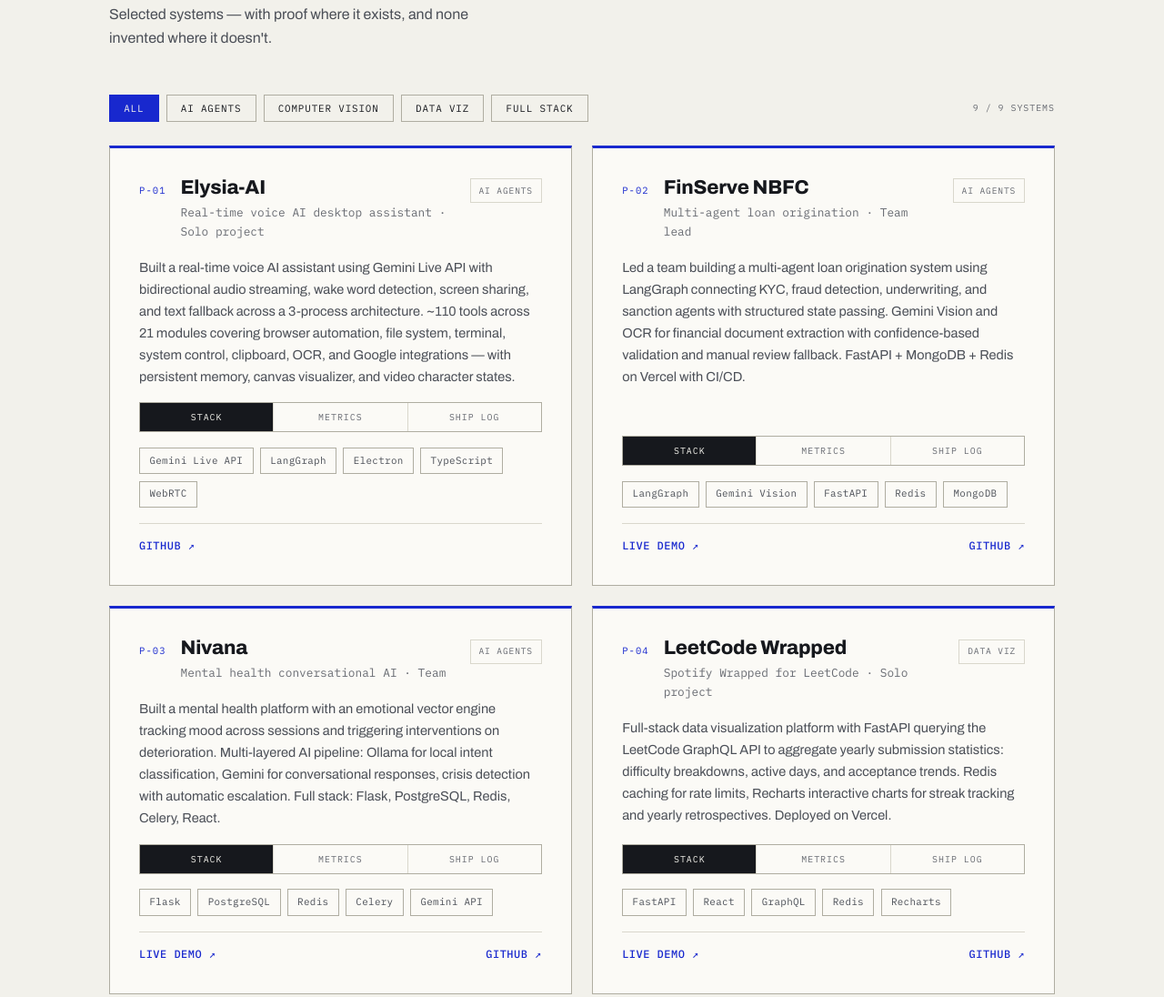
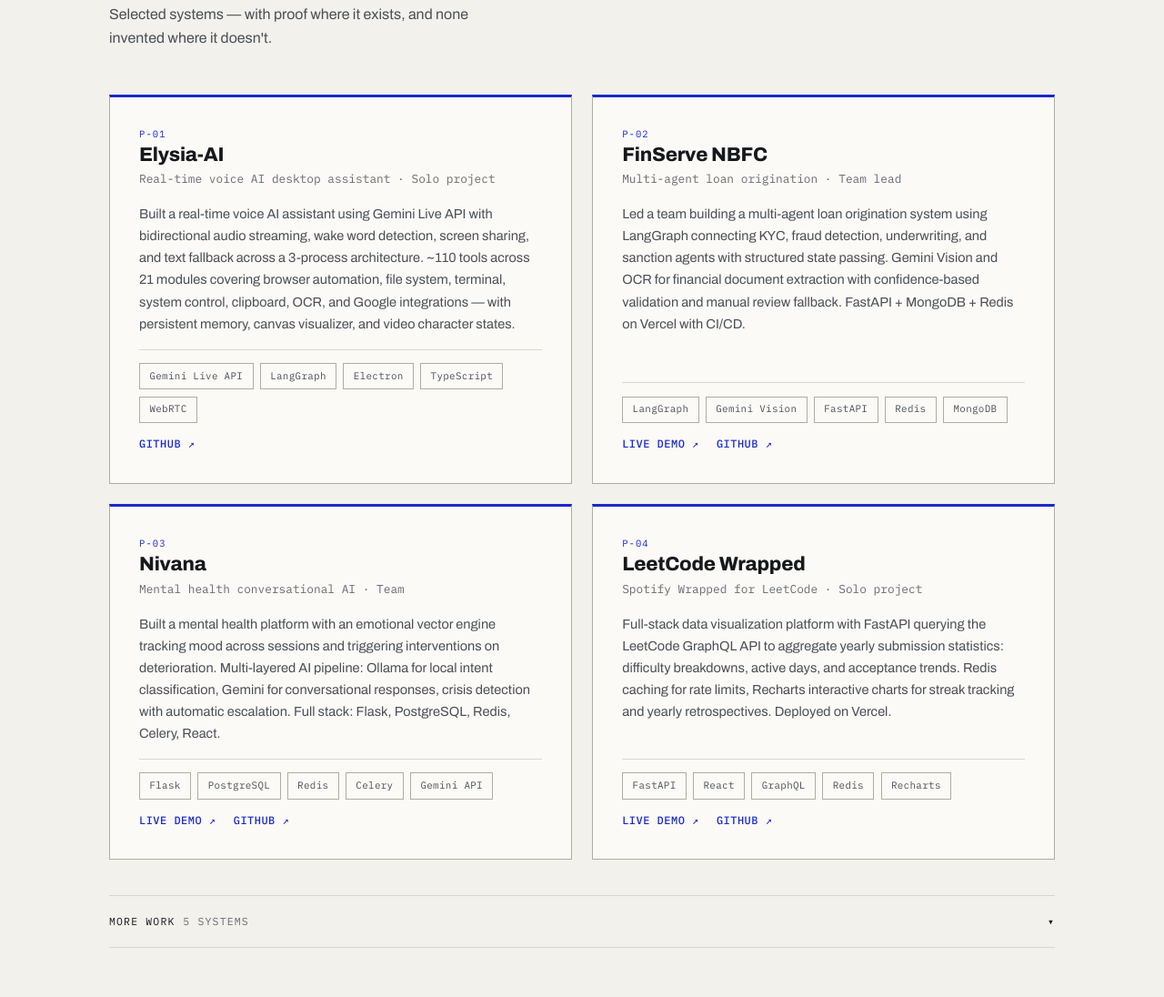
Before and after one commit to SarangRao20/sarang-portfolio, a website: page index.html in a window 1280 px wide. Shown: the part 2800-3896 px from the top of the page at 91% size. Drawn offline with nearby package versions, Linux system fonts and the light colour scheme.

Commit message:
Projects: clean 4-card featured + collapsible MORE WORK; drop EY Proto, add HP Battery Limiter

```diff
--- a/index.html
+++ b/index.html
@@ -295,8 +295,12 @@
                     <h2 class="sec-title">Projects</h2>
                     <p class="sec-sub">Selected systems — with proof where it exists, and none invented where it doesn't.</p>
                 </header>
-                <div class="proj-filters" id="proj-filters" role="group" aria-label="Filter projects by category"></div>
-                <div class="proj-grid" id="project-grid"><!-- populated by script.js --></div>
+                <div class="feat-grid" id="featured-grid"><!-- populated by script.js --></div>
+
+                <details class="more-work">
+                    <summary class="more-summary mono">MORE WORK <span class="more-count mono" id="more-count"></span><span class="more-chevron" aria-hidden="true">▾</span></summary>
+                    <ul class="more-list" id="more-work"><!-- populated by script.js --></ul>
+                </details>
             </div>
         </section>
 
--- a/script.js
+++ b/script.js
@@ -147,12 +147,12 @@ const data = {
             ]
         },
         {
-            title: 'EY Proto',
-            category: 'AI AGENTS',
-            description: 'Conversational loan negotiation with 5-step compliance ladder and 3-tier decisioning (auto-approve, manual review, reject) using Gemini agents and spaCy NER.',
-            metric: 'FINTECH · NER',
+            title: 'HP Battery Charge Limiter',
+            category: 'TOOLS & SYSTEMS',
+            description: 'Reverse-engineered HP EC firmware to control battery charge limits — a safety fix shared openly for the community.',
+            metric: 'EC FIRMWARE · 2023',
             links: [
-                { name: 'GITHUB ↗', url: 'https://github.com/SarangRao20/EY_proto' }
+                { name: 'GITHUB ↗', url: 'https://github.com/SarangRao20' }
             ]
         }
     ],
@@ -169,8 +169,7 @@ const data = {
         { value: 1, suffix: '%', label: 'TOP NATIONAL · RELIANCE SCHOLAR' },
         { value: 4, suffix: '+', label: 'PROD SYSTEMS · LIVE' },
         { value: 5, suffix: '', label: 'INTERNS LED' }
-    ],
-    projectFilters: ['ALL', 'AI AGENTS', 'COMPUTER VISION', 'DATA VIZ', 'FULL STACK']
+    ]
 };
 
 // ===== RENDERERS =====
@@ -200,93 +199,42 @@ function renderExperience() {
     `).join('');
 }
 
-let projectFilter = 'ALL';
-
-function renderProjectFilters() {
-    const el = document.getElementById('proj-filters');
+function renderFeatured() {
+    const el = document.getElementById('featured-grid');
     if (!el) return;
-    el.innerHTML = data.projectFilters.map(f => `
-        <button class="proj-chip mono${f === projectFilter ? ' active' : ''}" data-filter="${f}" type="button" aria-pressed="${f === projectFilter}">${f}</button>
-    `).join('') + '<span class="proj-count mono" id="proj-count"></span>';
-}
-
-function renderProjects() {
-    const el = document.getElementById('project-grid');
-    if (!el) return;
-    const all = [...data.featuredProjects, ...data.additionalProjects];
-    const list = projectFilter === 'ALL' ? all : all.filter(p => p.category === projectFilter);
-    el.innerHTML = list.map(p => {
-        const isFeatured = !!p.metrics;
-        const group = isFeatured ? data.featuredProjects : data.additionalProjects;
-        const number = (isFeatured ? 0 : data.featuredProjects.length) + group.indexOf(p) + 1;
-        const num = 'P-' + String(number).padStart(2, '0');
-        return `
-        <article class="proj-ticket${isFeatured ? ' is-featured' : ''} reveal" data-cat="${p.category}">
-            <header class="proj-head">
-                <span class="proj-id mono">${num}</span>
-                <div class="proj-head-main">
-                    <h3 class="proj-title">${p.title}</h3>
-                    ${p.subtitle ? `<p class="proj-sub mono">${p.subtitle}</p>` : ''}
-                </div>
-                <span class="proj-cat mono">${p.category}</span>
+    el.innerHTML = data.featuredProjects.map((p, i) => `
+        <article class="feat-card reveal">
+            <header class="feat-head">
+                <span class="feat-id mono">P-${String(i + 1).padStart(2, '0')}</span>
+                <h3 class="feat-title">${p.title}</h3>
+                ${p.subtitle ? `<p class="feat-sub mono">${p.subtitle}</p>` : ''}
             </header>
-            <p class="proj-desc">${p.description}</p>
-            ${isFeatured ? `
-            <div class="proj-tabs" role="tablist" aria-label="${p.title} details">
-                <button class="proj-tab active mono" data-tab="stack" type="button" aria-selected="true">STACK</button>
-                <button class="proj-tab mono" data-tab="metrics" type="button" aria-selected="false">METRICS</button>
-                <button class="proj-tab mono" data-tab="ship" type="button" aria-selected="false">SHIP LOG</button>
-            </div>
-            <div class="proj-pane active" data-pane="stack">
+            <p class="feat-desc">${p.description}</p>
+            <footer class="feat-foot">
                 <div class="tag-row">${p.tags.map(t => `<span class="tag mono">${t}</span>`).join('')}</div>
-            </div>
-            <div class="proj-pane" data-pane="metrics">
-                <div class="metric-row">${p.metrics.map(m => `
-                    <div class="metric"><span class="metric-v">${m.v}</span><span class="metric-k mono">${m.k}</span></div>`).join('')}</div>
-            </div>
-            <div class="proj-pane" data-pane="ship">
-                <ul class="proj-log mono">${p.shipLog.map(s => `<li>${s}</li>`).join('')}</ul>
-            </div>` : `
-            <div class="proj-meta-line"><span class="tag mono">${p.metric}</span></div>`}
-            <footer class="proj-foot">
-                ${p.links.length ? p.links.map(l =>
-                    `<a class="text-link mono" href="${l.url}" target="_blank" rel="noopener noreferrer">${l.name}</a>`).join('') : ''}
+                <div class="link-row">${p.links.map(l =>
+                    `<a class="text-link mono" href="${l.url}" target="_blank" rel="noopener noreferrer">${l.name}</a>`).join('')}</div>
             </footer>
-        </article>`;
-    }).join('');
-    const count = document.getElementById('proj-count');
-    if (count) count.textContent = list.length + ' / ' + all.length + ' SYSTEMS';
+        </article>
+    `).join('');
+    const count = document.getElementById('more-count');
+    if (count) count.textContent = data.additionalProjects.length + ' SYSTEMS';
     setupReveals(el);
 }
 
-function setupProjectFilters() {
-    const el = document.getElementById('proj-filters');
+function renderMore() {
+    const el = document.getElementById('more-work');
     if (!el) return;
-    el.addEventListener('click', e => {
-        const chip = e.target.closest('.proj-chip');
-        if (!chip) return;
-        projectFilter = chip.dataset.filter;
-        renderProjectFilters();
-        renderProjects();
-    });
-}
-
-function setupProjectTabs() {
-    const grid = document.getElementById('project-grid');
-    if (!grid) return;
-    grid.addEventListener('click', e => {
-        const tab = e.target.closest('.proj-tab');
-        if (!tab) return;
-        const ticket = tab.closest('.proj-ticket');
-        if (!ticket) return;
-        ticket.querySelectorAll('.proj-tab').forEach(t => {
-            t.classList.toggle('active', t === tab);
-            t.setAttribute('aria-selected', t === tab ? 'true' : 'false');
-        });
-        ticket.querySelectorAll('.proj-pane').forEach(pa => {
-            pa.classList.toggle('active', pa.dataset.pane === tab.dataset.tab);
-        });
-    });
+    el.innerHTML = data.additionalProjects.map((p, i) => `
+        <li class="more-item">
+            <span class="more-id mono">P-${String(data.featuredProjects.length + i + 1).padStart(2, '0')}</span>
+            <span class="more-cat mono">${p.category}</span>
+            <h4 class="more-title">${p.title}</h4>
+            <span class="tag mono">${p.metric}</span>
+            ${p.links.length ? `<div class="link-row">${p.links.map(l =>
+                `<a class="text-link mono" href="${l.url}" target="_blank" rel="noopener noreferrer">${l.name}</a>`).join('')}</div>` : ''}
+        </li>
+    `).join('');
 }
 
 function renderSkills() {
@@ -748,10 +696,8 @@ function consoleEgg() {
 // ===== INIT =====
 document.addEventListener('DOMContentLoaded', () => {
     renderExperience();
-    renderProjectFilters();
-    renderProjects();
-    setupProjectFilters();
-    setupProjectTabs();
+    renderFeatured();
+    renderMore();
     renderSkills();
     renderBenchmarks();
     splitHeroName();
--- a/style.css
+++ b/style.css
@@ -64,7 +64,7 @@ html.theme-anim body,
 html.theme-anim .topbar,
 html.theme-anim .section-alt,
 html.theme-anim .bench,
-html.theme-anim .proj-ticket,
+html.theme-anim .feat-card,
 html.theme-anim .cite,
 html.theme-anim .overview-aside {
     transition: background-color 0.35s ease, border-color 0.35s ease, color 0.35s ease;
@@ -605,143 +605,115 @@ a { color: inherit; }
 /* =====================================================
    03 EVALUATIONS (PROJECTS)
    ===================================================== */
-.proj-filters {
-    display: flex;
-    flex-wrap: wrap;
-    gap: 0.5rem;
-    margin-bottom: 1.6rem;
-    align-items: center;
-}
-.proj-chip {
-    font-size: 0.68rem;
-    letter-spacing: 0.08em;
-    padding: 0.45rem 0.95rem;
-    border: 1px solid var(--line-strong);
-    background: transparent;
-    color: var(--ink);
-    cursor: pointer;
-    transition: border-color 0.18s ease, background 0.18s ease, color 0.18s ease;
-}
-.proj-chip:hover { border-color: var(--blue); color: var(--blue); }
-.proj-chip.active { background: var(--blue); border-color: var(--blue); color: var(--paper); }
-.proj-count {
-    margin-left: auto;
-    font-size: 0.62rem;
-    letter-spacing: 0.1em;
-    color: var(--ink-mute);
-}
-
-.proj-grid {
+.feat-grid {
     display: grid;
     grid-template-columns: repeat(2, 1fr);
     gap: 1.4rem;
 }
 
-.proj-ticket {
+.feat-card {
     background: var(--surface);
     border: 1px solid var(--line-strong);
-    border-top: 3px solid var(--ink);
+    border-top: 3px solid var(--blue);
     padding: clamp(1.4rem, 3vw, 2rem);
     display: flex;
     flex-direction: column;
-    gap: 1.05rem;
+    gap: 1rem;
     transition: border-color 0.2s ease, transform 0.2s ease, box-shadow 0.2s ease;
 }
-.proj-ticket.is-featured { border-top-color: var(--blue); }
-.proj-ticket:hover {
+.feat-card:hover {
     border-color: var(--blue);
     transform: translateY(-3px);
     box-shadow: 0 12px 32px -16px rgba(27, 46, 230, 0.25);
 }
 
-.proj-head { display: flex; gap: 1rem; align-items: baseline; }
-.proj-id {
+.feat-head { display: flex; flex-direction: column; gap: 0.15rem; }
+.feat-id {
     font-size: 0.66rem;
     letter-spacing: 0.1em;
     color: var(--blue);
     white-space: nowrap;
 }
-.proj-head-main { flex: 1; min-width: 0; }
-.proj-title {
+.feat-title {
     font-stretch: 118%;
     font-weight: 780;
     font-size: 1.35rem;
     line-height: 1.1;
     letter-spacing: -0.01em;
 }
-.proj-sub {
+.feat-sub {
     font-size: 0.8rem;
     color: var(--ink-mute);
-    margin-top: 0.25rem;
+    margin-top: 0.1rem;
 }
-.proj-cat {
-    font-size: 0.6rem;
-    letter-spacing: 0.09em;
-    color: var(--ink-mute);
-    white-space: nowrap;
-    border: 1px solid var(--line);
-    padding: 0.28rem 0.55rem;
-}
-.proj-desc {
+.feat-desc {
     font-size: 0.91rem;
     color: var(--ink-soft);
     flex: 1;
 }
-
-.proj-tabs {
-    display: flex;
-    border: 1px solid var(--line-strong);
-}
-.proj-tab {
-    flex: 1;
-    font-size: 0.62rem;
-    letter-spacing: 0.1em;
-    padding: 0.55rem 0.6rem;
-    background: transparent;
-    border: none;
-    border-right: 1px solid var(--line);
-    color: var(--ink-mute);
-    cursor: pointer;
-    transition: background 0.18s ease, color 0.18s ease;
-}
-.proj-tab:last-child { border-right: none; }
-.proj-tab:hover { color: var(--blue); }
-.proj-tab.active { background: var(--ink); color: var(--paper); }
-
-.proj-pane { display: none; }
-.proj-pane.active { display: block; animation: fadeUp 0.25s ease; }
-@keyframes fadeUp { from { opacity: 0; transform: translateY(4px); } to { opacity: 1; transform: none; } }
-
-.proj-log {
+.feat-foot {
     display: flex;
     flex-direction: column;
-    gap: 0.4rem;
-    padding: 0;
-    margin: 0;
-    list-style: none;
-    font-size: 0.78rem;
-    color: var(--ink-soft);
-}
-.proj-log li { padding-left: 1.2rem; position: relative; }
-.proj-log li::before {
-    content: '>';
-    position: absolute;
-    left: 0;
-    color: var(--blue);
-}
-
-.proj-meta-line { display: flex; flex-wrap: wrap; gap: 0.45rem; }
-
-.proj-foot {
-    display: flex;
-    flex-wrap: wrap;
-    align-items: center;
-    justify-content: space-between;
     gap: 0.8rem;
     border-top: 1px solid var(--line);
     padding-top: 0.9rem;
 }
-.proj-foot:empty { display: none; }
+
+.more-work {
+    margin-top: 2.4rem;
+    border-top: 1px solid var(--line);
+    border-bottom: 1px solid var(--line);
+}
+.more-summary {
+    list-style: none;
+    cursor: pointer;
+    display: flex;
+    align-items: center;
+    gap: 0.55rem;
+    font-size: 0.72rem;
+    letter-spacing: 0.1em;
+    padding: 1.15rem 0;
+    color: var(--ink);
+    transition: color 0.18s ease;
+}
+.more-summary::-webkit-details-marker { display: none; }
+.more-summary:hover { color: var(--blue); }
+.more-count { color: var(--ink-mute); }
+.more-chevron { margin-left: auto; transition: transform 0.2s ease; }
+.more-work[open] .more-chevron { transform: rotate(180deg); }
+
+.more-list {
+    list-style: none;
+    margin: 0;
+    padding: 0 0 1.1rem;
+    display: flex;
+    flex-direction: column;
+}
+.more-item {
+    display: grid;
+    grid-template-columns: 52px 96px 1fr auto auto;
+    gap: 1rem;
+    align-items: center;
+    padding: 0.85rem 0.4rem;
+    border-top: 1px solid var(--line);
+    transition: background 0.18s ease;
+}
+.more-item:hover { background: var(--surface); }
+.more-id {
+    font-size: 0.62rem;
+    letter-spacing: 0.1em;
+    color: var(--blue);
+}
+.more-cat {
+    font-size: 0.58rem;
+    letter-spacing: 0.08em;
+    color: var(--ink-mute);
+    border: 1px solid var(--line);
+    padding: 0.2rem 0.45rem;
+    text-align: center;
+    width: max-content;
+}
+.more-title { font-weight: 700; font-size: 1rem; font-stretch: 112%; }
 
 .metric-row {
     display: flex;
@@ -775,8 +747,15 @@ a { color: inherit; }
 .link-row { display: flex; gap: 1.2rem; }
 
 @media (max-width: 880px) {
-    .proj-grid { grid-template-columns: 1fr; }
-    .proj-cat { display: none; }
+    .feat-grid { grid-template-columns: 1fr; }
+    .more-item {
+        grid-template-columns: 40px 1fr;
+        row-gap: 0.45rem;
+    }
+    .more-cat,
+    .more-item .tag,
+    .more-item .link-row { grid-column: 2; width: max-content; }
+    .more-title { grid-column: 2; }
 }
 
 /* =====================================================
```
Also changed, not shown: portfolio-content.md (+4 -4 lines).
